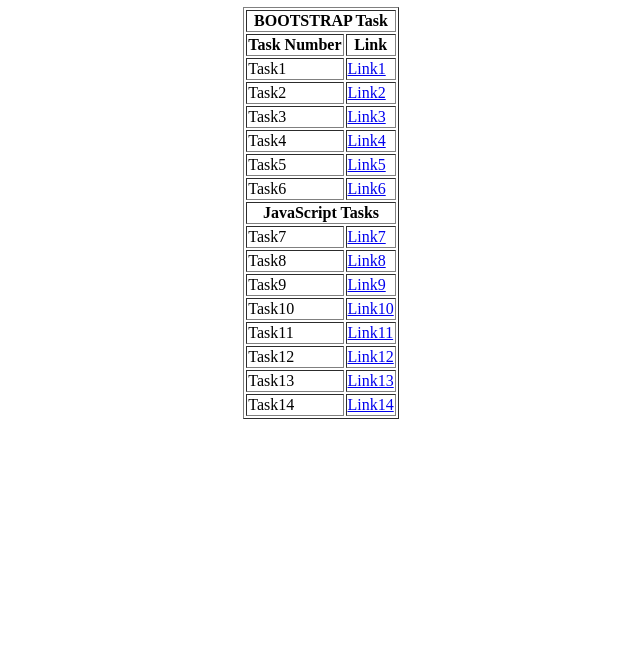
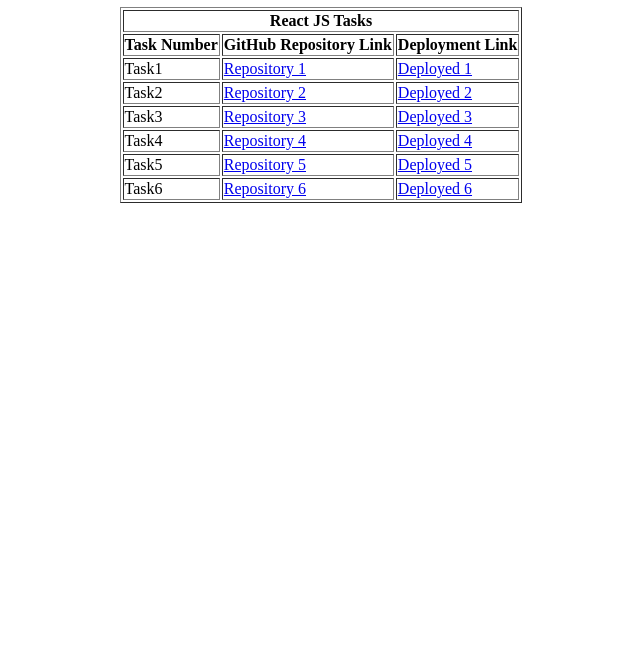
Before and after one commit to 1201134/Javascript-and-Bootstraps-mernfullstack-tasks-, a plain HTML site: page index.html in a window 1280 px wide. Shown: the part 141-800 px from the top of the page, without its empty margins (319-959 px from the left). Drawn offline with Linux system fonts and the light colour scheme.

Commit message:
Update index.html

```diff
--- a/index.html
+++ b/index.html
@@ -3,68 +3,52 @@
 <head>
 <meta charset="UTF-8">
 <meta name="viewport" content="width=device-width, initial-scale=1.0">
-<title>MernFull Stack Tasks -2(Ethnus)</title>
+<title>MernFull Stack Tasks(React)</title>
 </head>
 <body>
 <center>
-  <p>kakarlapudi siv naga raju</p>
+  <p><b>Siva Naga Raju</b></p>
   <p>   21BRS1389</p>
 <h1>Index page</h1>
 <table border="1">
 <tr>
-<th colspan="2">BOOTSTRAP Task</th>
+<th colspan="3">React JS Tasks</th>
 </tr>
 <tr>
 <th>Task Number</th>
-<th>Link</th>
+<th>GitHub Repository Link</th>
+<th>Deployment Link</th>
 </tr>
 <tr>
 <td>Task1</td>
-<td><a href="./task1.html">Link1</a></td>
+<td><a href="https://github.com/1201134/Task1">Repository 1</a></td>
+<td><a href="https://task1-green.vercel.app/">Deployed 1</a></td>
 </tr>
 <tr>
 <td>Task2</td>
-<td><a href="./task2.html">Link2</a></td>
+<td><a href="https://github.com/1201134/Task2">Repository 2</a></td>
+<td><a href="https://task2-two-navy.vercel.app/">Deployed 2 </a></td>
+
 </tr>
 <tr>
 <td>Task3</td>
-<td><a href="./task3.html">Link3</a></td>
+<td><a href="https://github.com/1201134/Task3">Repository 3</a></td>
+<td><a href="https://task3-one-wheat.vercel.app/">Deployed 3 </a></td>
+
 </tr>
 <td>Task4</td>
-<td><a href="./task4.html">Link4</a></td>
+<td><a href="https://github.com/1201134/Task4">Repository 4</a></td>
+<td><a href="https://task4-eight-iota.vercel.app/">Deployed 4</a></td>
 </tr>
 <td>Task5</td>
-<td><a href="./task5.html">Link5</a></td>
+<td><a href="https://github.com/1201134/Task5">Repository 5</a></td>
+<td><a href="https://task5-tau-gules.vercel.app/">Deployed 5</a></td>
+
 </tr>
 <td>Task6</td>
-<td><a href="./task6.html">Link6</a></td>
-</tr>
-  <tr>
-<th colspan="2">JavaScript Tasks</th>
-</tr>
-<td>Task7</td>
-<td><a href="./task7.js">Link7</a></td>
-</tr>
-<td>Task8</td>
-<td><a href="./task8.js">Link8</a></td>
-</tr>
-<td>Task9</td>
-<td><a href="./task9.html">Link9</a></td>
-</tr>
-<td>Task10</td>
-<td><a href="./task10.html">Link10</a></td>
-</tr>
-<td>Task11</td>
-<td><a href="./task11.html">Link11</a></td>
-</tr>
-<td>Task12</td>
-<td><a href="./task12.html">Link12</a></td>
-</tr>
-  <td>Task13</td>
-<td><a href="./task13.html">Link13</a></td>
-</tr>
-  <td>Task14</td>
-<td><a href="./task14.html">Link14</a></td>
+<td><a href="https://github.com/1201134/Task6">Repository 6</a></td>
+<td><a href="https://task6-rouge.vercel.app/">Deployed 6</a></td>
+
 </tr>
 </table>
 </center>
```
